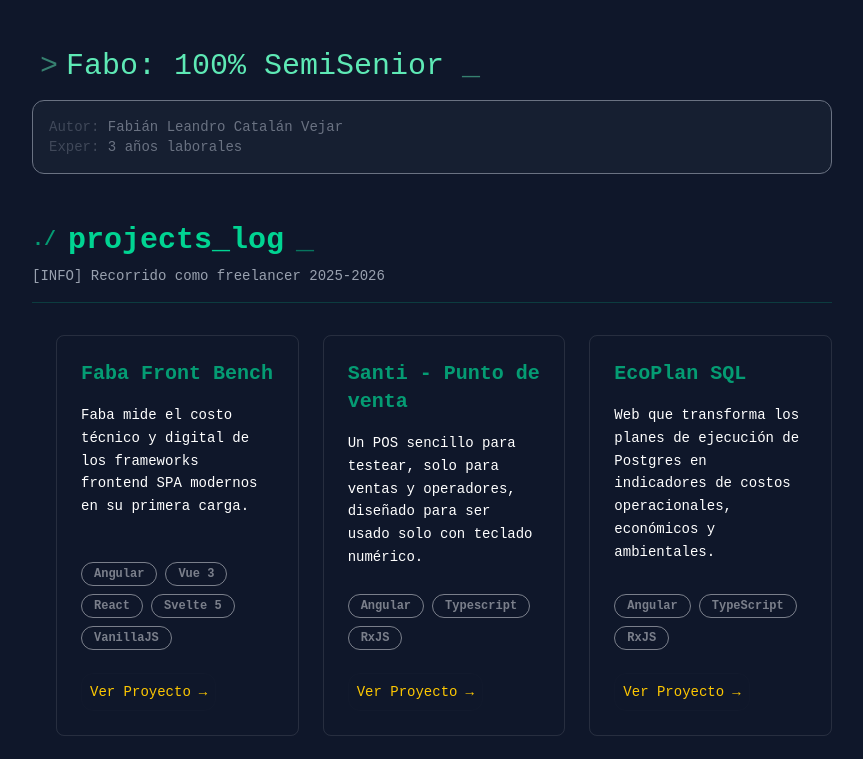
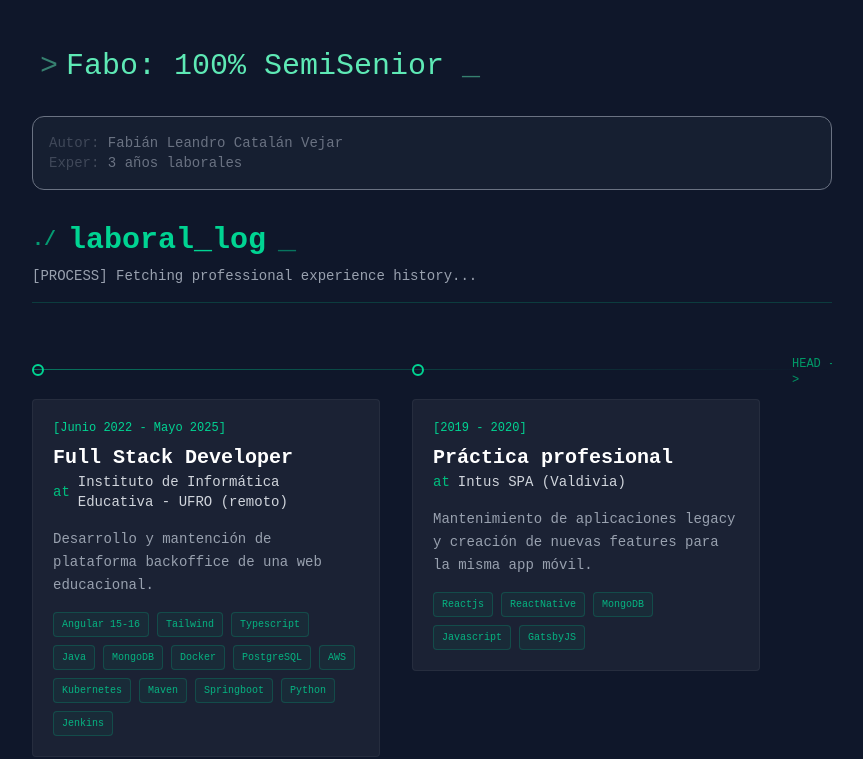
Before and after one commit to fabocv/fabocv, an Angular app in the folder fabocv/: page / in a window 1280 px wide. Shown: the top 759 px of the page, without its empty margins (208-1071 px from the left). Built offline with nearby package versions, Linux system fonts and the light colour scheme.

Commit message:
perfil laboral agregado

```diff
--- a/fabocv/src/app/features/home/home.html
+++ b/fabocv/src/app/features/home/home.html
@@ -1,10 +1,12 @@
 <section class="max-w-4xl my-12 mx-auto px-12 animate-fade-in-up">
     <h1 class="flex-row text-3xl text-emerald-300"><span class="animate-pulse px-2">></span>Fabo: 100% SemiSenior <span class="animate-pulse">_</span></h1>
 
-    <div class="my-4 bg-gray-800/50 text-gray-500 border rounded-xl p-4 text-xs md:text-sm">
+    <div class="my-8 bg-gray-800/50 text-gray-500 border rounded-xl p-4 text-xs md:text-sm">
         <h2><span class="text-gray-500/50">Autor:</span> Fabián Leandro Catalán Vejar</h2>
         <h2><span class="text-gray-500/50">Exper:</span> 3 años laborales</h2>
     </div>
+
+    <app-work/>
     <app-projects/>
     <app-academia class="mt-12"/>
     <app-footer/>
--- a/fabocv/src/app/features/home/home.page.ts
+++ b/fabocv/src/app/features/home/home.page.ts
@@ -3,12 +3,13 @@ import { HelloWorldService } from '../../core/services/hello-world.service';
 import { ProjectsComponent } from "../Project/Project";
 import { AcademiaComponent } from "../Academia/Academia";
 import { FooterComponent } from "../Footer/Footer";
+import { WorkComponent } from "../../shared/ui/molecules/Work/Work";
 
 @Component({
   selector: 'app-home-page',
   standalone: true,
   templateUrl: "./home.html",
-  imports: [ProjectsComponent, AcademiaComponent, FooterComponent],
+  imports: [ProjectsComponent, AcademiaComponent, FooterComponent, WorkComponent],
 })
 export class HomePage {
   message = '';
--- /dev/null
+++ b/fabocv/src/app/shared/ui/molecules/Work/Work.css
@@ -0,0 +1,3 @@
+:host {
+  display: block;
+}
--- /dev/null
+++ b/fabocv/src/app/shared/ui/molecules/Work/Work.ts
@@ -0,0 +1,149 @@
+import { ChangeDetectionStrategy, Component } from '@angular/core';
+
+interface WorkEntry {
+  period: string;
+  role: string;
+  company: string;
+  description: string;
+  stack: string[]; // Array para las tecnologías
+  current?: boolean;
+}
+
+@Component({
+  selector: 'app-work',
+  standalone: true,
+  changeDetection: ChangeDetectionStrategy.OnPush,
+  template: `
+    <section class="max-w-6xl mx-auto animate-fade-in-up pb-12">
+
+      <!-- 1. ENCABEZADO (Igual que Academia) -->
+      <div class="mb-12 border-b border-emerald-400/20 pb-4">
+        <h2 class="text-3xl font-bold text-emerald-400 flex items-center gap-3">
+          <span class="text-xl opacity-70">./</span>laboral_log
+          <span class="animate-pulse text-emerald-400">_</span>
+        </h2>
+        <p class="text-sm text-gray-400 mt-2 font-mono">
+          [PROCESS] Fetching professional experience history...
+        </p>
+      </div>
+
+      <!-- 2. CONTENEDOR PRINCIPAL -->
+      <!-- 'md:flex-row' activa el modo horizontal en escritorio -->
+      <div class="relative">
+
+        <!-- BARRA DE FONDO (Solo visible en Desktop) -->
+        <!-- Cruza toda la pantalla horizontalmente -->
+        <div class="hidden md:block absolute top-[18px] left-0 w-full h-px bg-gradient-to-r from-emerald-400/50 via-emerald-400/20 to-transparent z-0"></div>
+
+        <!-- LISTA SCROLLEABLE -->
+        <div class="flex flex-col md:flex-row md:overflow-x-auto md:pb-12 gap-8 md:gap-0 custom-scrollbar">
+
+          @for (job of workHistory; track job.company) {
+
+            <!-- ITEM INDIVIDUAL -->
+            <!-- 'min-w-[350px]' asegura que cada tarjeta tenga buen ancho en horizontal -->
+            <div class="relative pl-8 md:pl-0 md:pt-12 md:min-w-[380px] group">
+
+              <!-- LÍNEA VERTICAL (Solo Móvil) -->
+              <div class="md:hidden absolute top-0 bottom-0 left-[11px] w-px bg-emerald-400/20"></div>
+
+              <!-- EL PUNTO (Nodo) -->
+              <!-- En móvil: a la izquierda. En Desktop: arriba centrado con la línea -->
+              <div class="absolute left-0 top-2 md:top-0 md:left-0 w-[22px] h-[22px] md:w-[12px] md:h-[12px] md:translate-y-[13px] rounded-full bg-base border-2 border-emerald-400 group-hover:bg-emerald-400 group-hover:shadow-[0_0_15px_rgba(52,211,153,0.8)] transition-all duration-300 z-10 flex items-center justify-center">
+                 @if(job.current) {
+                   <div class="w-1.5 h-1.5 bg-emerald-400 rounded-full animate-ping"></div>
+                 }
+              </div>
+
+              <!-- TARJETA DE CONTENIDO -->
+              <!-- 'md:mr-8' da espacio entre items horizontales -->
+              <div class="md:mr-8 p-5 rounded border border-white/5 bg-white/5 hover:border-emerald-400/30 transition-colors backdrop-blur-sm">
+
+                <!-- Periodo -->
+                <div class="font-mono text-xs text-emerald-400 mb-2">
+                  [{{ job.period }}]
+                </div>
+
+                <!-- Título y Empresa -->
+                <h3 class="text-xl font-bold text-white group-hover:text-emerald-400 transition-colors">
+                  {{ job.role }}
+                </h3>
+                <div class="text-gray-300 text-sm font-medium mb-4 flex items-center gap-2">
+                  <span class="text-emerald-500">at</span> {{ job.company }}
+                </div>
+
+                <!-- Descripción -->
+                <p class="text-gray-400 text-sm leading-relaxed mb-4">
+                  {{ job.description }}
+                </p>
+
+                <!-- Tech Stack (Tags) -->
+                <div class="flex flex-wrap gap-2 mt-auto">
+                  @for (tech of job.stack; track tech) {
+                    <span class="px-2 py-1 text-[10px] font-mono border border-emerald-400/20 text-emerald-400/80 rounded bg-emerald-400/5">
+                      {{ tech }}
+                    </span>
+                  }
+                </div>
+
+              </div>
+            </div>
+          }
+
+          <!-- MARCADOR FINAL (Para que el scroll no corte abruptamente) -->
+          <div class="hidden md:block min-w-[50px] relative">
+             <span class="absolute top-[5px] text-xs font-mono text-emerald-600">HEAD -></span>
+          </div>
+
+        </div>
+      </div>
+
+    </section>
+  `,
+  styles: [`
+    /* Estilos para la barra de scroll personalizada (Webkit) */
+    .custom-scrollbar::-webkit-scrollbar {
+      height: 8px; /* Altura de la barra horizontal */
+    }
+    .custom-scrollbar::-webkit-scrollbar-track {
+      background: rgba(16, 185, 129, 0.05); /* Fondo muy sutil */
+      border-radius: 4px;
+    }
+    .custom-scrollbar::-webkit-scrollbar-thumb {
+      background: rgba(52, 211, 153, 0.2); /* Color esmeralda suave */
+      border-radius: 4px;
+    }
+    .custom-scrollbar::-webkit-scrollbar-thumb:hover {
+      background: rgba(52, 211, 153, 0.5); /* Más brillante al hover */
+    }
+
+    @keyframes fadeInUp {
+      from { opacity: 0; transform: translateY(20px); }
+      to { opacity: 1; transform: translateY(0); }
+    }
+    .animate-fade-in-up {
+      animation: fadeInUp 0.6s ease-out forwards;
+    }
+  `]
+})
+export class WorkComponent {
+
+  workHistory: WorkEntry[] = [
+    {
+      period: 'Junio 2022 - Mayo 2025',
+      role: 'Full Stack Developer',
+      company: 'Instituto de Informática Educativa - UFRO (remoto)',
+      description: 'Desarrollo y mantención de plataforma backoffice de una web educacional.',
+      stack: ['Angular 15-16', 'Tailwind', 'Typescript','Java', 'MongoDB', 'Docker', 'PostgreSQL', 'AWS', 'Kubernetes', 'Maven', 'Springboot', 'Python', 'Jenkins'],
+      current: false
+    },
+    {
+      period: '2019 - 2020',
+      role: 'Práctica profesional',
+      company: 'Intus SPA (Valdivia)',
+      description: 'Mantenimiento de aplicaciones legacy y creación de nuevas features para la misma app móvil.',
+      stack: ['Reactjs', 'ReactNative', 'MongoDB', 'Javascript', 'GatsbyJS'],
+      current: false
+    }
+  ];
+}
```
